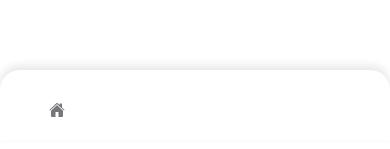
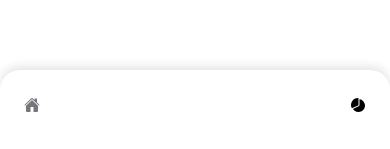
Before and after one commit to WT000/New-Forest-Energy, a Next.js app: page /test in a window 390 px wide. Shown: the part 704-853 px from the top of the page. Built offline with nearby package versions, Linux system fonts and the light colour scheme.

Commit message:
updated responsiveness

```diff
--- a/src/components/DesktopNavbar/DesktopNavbar.tsx
+++ b/src/components/DesktopNavbar/DesktopNavbar.tsx
@@ -20,7 +20,7 @@ export default function DesktopNavbar(props: DesktopNavbarProps) {
     }
 
     return (
-        <div className="w-[260px] min-h-full m-4 rounded-[20px] shadow-[0_4px_100px_rgba(0,0,0,0.1)] grid grid-cols-1 py-9">
+        <div className="hidden md:grid w-[260px] min-h-full m-4 rounded-[20px] shadow-[0_4px_100px_rgba(0,0,0,0.1)] grid-cols-1 py-9">
             <div>
                 <Image
                     className="m-auto pb-12"
--- a/src/components/MobileNavbar/MobileNavbar.tsx
+++ b/src/components/MobileNavbar/MobileNavbar.tsx
@@ -1,13 +1,13 @@
 interface MobileNavbarProps {
-    children: React.ReactNode;
+    menu: React.ReactNode;
 }
 
 export default function MobileNavbar(props: MobileNavbarProps) {
-    const { children } = props;
+    const { menu } = props;
 
     return (
-        <div className="absolute w-full bottom-0 left-0 h-[70px] rounded-t-[20px] shadow-[0_-4px_10px_rgba(0,0,0,0.1)]">
-            {children}
+        <div className="md:hidden absolute w-full bottom-0 left-0 h-[70px] rounded-t-[20px] shadow-[0_-4px_10px_rgba(0,0,0,0.1)] flex flex-row">
+            {menu}
         </div>
     )
 }
--- a/src/components/NavbarMenu/NavbarMenu.tsx
+++ b/src/components/NavbarMenu/NavbarMenu.tsx
@@ -5,8 +5,11 @@ interface NavbarMenuProps {
 export default function NavbarMenu(props: NavbarMenuProps) {
     const {children} = props;
 
+    const mobile = "flex justify-between w-full m-auto mx-6"
+    const desktop = "md:inline-block md:mx-0"
+
     return (
-        <div className="">
+        <div className={`${mobile} ${desktop}`}>
             {children}
         </div>
     )
--- a/src/components/NavbarMenuItem/NavbarMenuItem.tsx
+++ b/src/components/NavbarMenuItem/NavbarMenuItem.tsx
@@ -12,13 +12,15 @@ export default function NavbarMenuItem(props: NavbarMenuItemProps) {
     let textFormat = "text-[#77767A] hover:text-[#242425]"
     if(activePage) { textFormat = "text-black" }
 
+    const desktop = "md:grid md:grid-cols-3 md:mt-8 md:mb-8 md:w-full md:justify-center"
+
     return (
         <div
-            className={`${textFormat} grid grid-cols-3 justify-center cursor-pointer mt-8 mb-8 w-full`}
+            className={`${textFormat} ${desktop} cursor-pointer `}
             onClick={onClick}
         >
-            <div className="col-span-1 m-auto pr-4">{icon}</div>
-            <div className="hidden md:block col-span-2">{text}</div>
+            <div className="md:col-span-1 md:m-auto md:pr-4">{icon}</div>
+            <div className="hidden md:block md:col-span-2">{text}</div>
         </div>
     )
 
--- a/src/pages/test.tsx
+++ b/src/pages/test.tsx
@@ -36,7 +36,9 @@ export default function test() {
                 </DesktopNavbar>
             </div>
             <div className="md:hidden">
-                <MobileNavbar>
+                <MobileNavbar
+                    menu={
+                        <NavbarMenu>
                             <NavbarMenuItem
                                 icon={<IoHome />}
                                 text="All Homes"
@@ -49,7 +51,9 @@ export default function test() {
                                 onClick={() => console.log("Dashboard")}
                                 activePage={true}
                             />
-                </MobileNavbar>
+                            </NavbarMenu>
+                    }
+                />
             </div>
 
     </div>
```
Also changed, not shown: 2 other files (tests, documents, lock files or other folders). Lines whose indentation alone changed are shown as unchanged.
